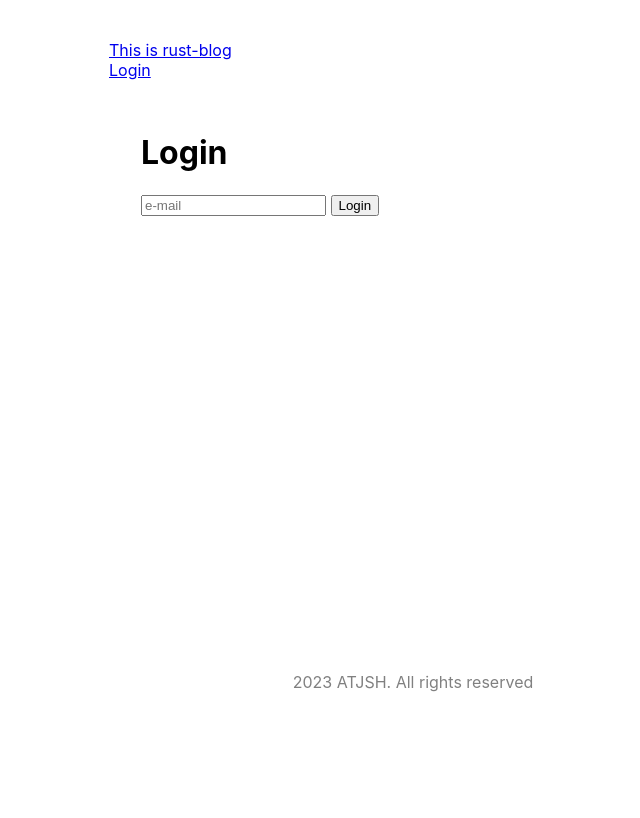
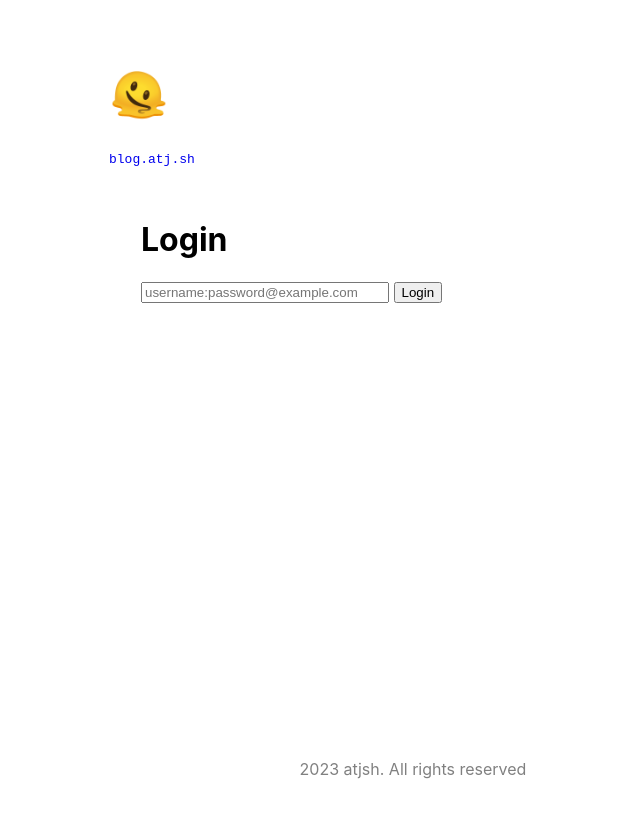
Before and after one commit to atjsh/rust-blog, a SvelteKit app in the folder web-client/: page /login in a window 1280 px wide. Shown: the top 818 px of the page, without its empty margins (227-867 px from the left). Built offline with nearby package versions, Linux system fonts and the light colour scheme; no server answers; what return-fetch would draw is missing.

Commit message:
feat: improve seo, update design

```diff
--- a/web-client/src/routes/+layout.svelte
+++ b/web-client/src/routes/+layout.svelte
@@ -1,49 +1,41 @@
 <script lang="ts">
 	import type { LayoutServerData } from './$types';
-	import { navigating } from '$app/stores';
 
 	export let data: LayoutServerData;
 </script>
 
 <main>
 	<header>
-		<a href="/">This is rust-blog</a><br />
+		<a href="/" class="title-a">
+			<div>
+				<div class="icon">🫠</div>
+				<code>blog.atj.sh</code>
+			</div>
+		</a>
+	</header>
+	<slot />
+	<footer>
+		<p>2023 atjsh. All rights reserved</p>
 		{#if data.authed}
 			<a href="/profile">Profile</a> /
 			<a href="/logout" data-sveltekit-preload-data="tap">Logout</a> /
 			<a href="/post/new">New Post</a>
-		{:else}
-			<a href="/login">Login</a>
 		{/if}
-	</header>
-	<slot />
-	<footer>2023 ATJSH. All rights reserved</footer>
+	</footer>
 </main>
 
 <style>
-	.loading {
-		position: fixed;
-		top: 0;
-		left: 0;
-		width: 100%;
-		background: rgba(0, 0, 0, 0.8);
-		color: white;
-		padding: 1em;
-		display: flex;
-		gap: 0.5em;
+	.icon {
+		font-size: 3em;
+		margin-top: 0.5em;
+		margin-bottom: 0.5em;
 	}
 
-	.spin {
-		animation: spin 1s linear infinite;
-	}
+	.title-a {
+		text-decoration: none;
 
-	@keyframes spin {
-		0% {
-			transform: rotate(0deg);
-		}
-
-		100% {
-			transform: rotate(360deg);
+		&:hover {
+			text-decoration: underline;
 		}
 	}
 </style>
--- a/web-client/src/routes/category/[categoryId]/+page.svelte
+++ b/web-client/src/routes/category/[categoryId]/+page.svelte
@@ -14,3 +14,7 @@
 		<li>No posts</li>
 	{/each}
 </ul>
+
+<svelte:head>
+	<title>Category {data.category.name} | blog.atj.sh</title>
+</svelte:head>
--- a/web-client/src/routes/login/+page.svelte
+++ b/web-client/src/routes/login/+page.svelte
@@ -7,10 +7,26 @@
 <main>
 	<h1>Login</h1>
 	<form method="post">
-		<input type="email" id="email" name="email" required placeholder="e-mail" />
+		<input
+			type="email"
+			id="email"
+			name="email"
+			required
+			placeholder="username:password@example.com"
+		/>
 		<button type="submit">Login</button>
 	</form>
 	{#if form?.incorrect}
-		<p style="color: red">⚠️ Failed to login; Check E-mail address</p>
+		<p style="color: red">⚠️ Failed to login</p>
 	{/if}
 </main>
+
+<svelte:head>
+	<title>Login | blog.atj.sh</title>
+</svelte:head>
+
+<style>
+	input {
+		width: 15rem;
+	}
+</style>
--- a/web-client/src/routes/post/[postId]/delete/+page.svelte
+++ b/web-client/src/routes/post/[postId]/delete/+page.svelte
@@ -10,3 +10,7 @@
 <form method="post">
 	<button type="submit">Delete</button>
 </form>
+
+<svelte:head>
+	<title>delete {data.post.title} | blog.atj.sh</title>
+</svelte:head>
--- a/web-client/src/routes/post/[postId]/edit/+page.svelte
+++ b/web-client/src/routes/post/[postId]/edit/+page.svelte
@@ -47,3 +47,7 @@
 		<p style="color: red">{form.error}</p>
 	{/if}
 </form>
+
+<svelte:head>
+	<title>edit {data.post.title} | blog.atj.sh</title>
+</svelte:head>
--- a/web-client/src/routes/post/new/+page.svelte
+++ b/web-client/src/routes/post/new/+page.svelte
@@ -39,3 +39,7 @@
 		<p style="color: red">{form.error}</p>
 	{/if}
 </form>
+
+<svelte:head>
+	<title>New Post | blog.atj.sh</title>
+</svelte:head>
--- a/web-client/src/routes/profile/+page.svelte
+++ b/web-client/src/routes/profile/+page.svelte
@@ -18,3 +18,7 @@
 		</li>
 	{/each}
 </ul>
+
+<svelte:head>
+	<title>Writer {data.writer.email} | blog.atj.sh</title>
+</svelte:head>
--- a/web-client/src/routes/writer/[writerId]/+page.svelte
+++ b/web-client/src/routes/writer/[writerId]/+page.svelte
@@ -17,3 +17,7 @@
 		</li>
 	{/each}
 </ul>
+
+<svelte:head>
+	<title>Writer {data.writer.email} | blog.atj.sh</title>
+</svelte:head>
```
Also changed, not shown: web-client/src/app.html (+4 -1 lines), web-client/src/routes/+page.server.ts (+9 -2 lines), web-client/src/routes/+page.svelte (+12 -1 lines), web-client/src/routes/post/[postId]/+page.svelte (+17 -7 lines), web-client/static/favicon.png (deleted).
